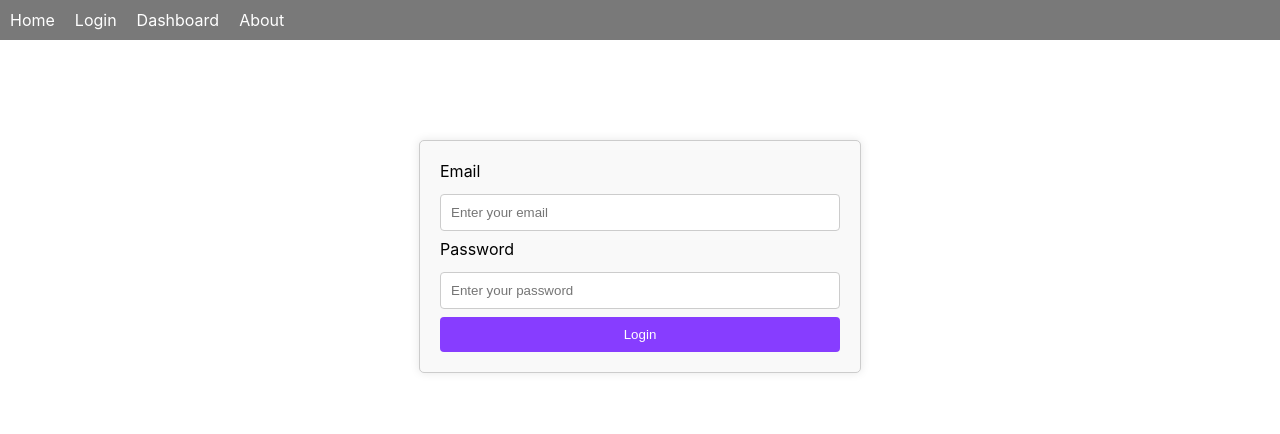
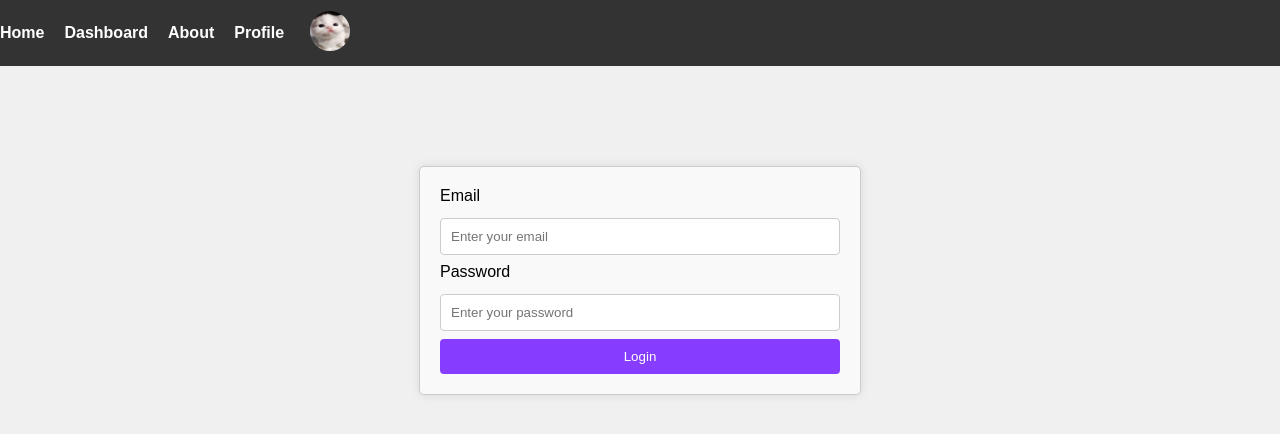
Before and after one commit to rakgoorak/react-training, a React (Create React App) app: page /login in a window 1280 px wide. Shown: the top 434 px of the page. Built offline with nearby package versions, Linux system fonts and the light colour scheme; sample sign-in values are in the browser's storage; the HTML template or start-up script is replaced by a standard one.

Commit message:
profile-dropdown

```diff
--- a/src/components/Layout/index.js
+++ b/src/components/Layout/index.js
@@ -1,7 +1,11 @@
 import { Link, Outlet } from "react-router-dom";
 import "./layout.css";
+import { useAuth } from "../../context/AuthProvider";
+import ProfileDropdown from "../ProfileDropdown";
 
 function Layout() {
+
+  const { isLogin }=useAuth()
   return (
     <>
       <nav className="navbar">
@@ -10,14 +14,20 @@ function Layout() {
             <Link to={"/home"}>Home</Link>
           </div>
           <div className="navbar-menu-item">
-            <Link to={"/login"}>Login</Link>
-          </div>
-          <div className="navbar-menu-item">
             <Link to={"/dashboard"}>Dashboard</Link>
           </div>
           <div className="navbar-menu-item">
             <Link to={"/about"}>About</Link>
           </div>
+          {isLogin && <div className="navbar-menu-item">
+            <Link to={"/profile"}>Profile</Link>
+          </div>}
+          {!isLogin && (
+            <div className="navbar-menu-item">
+              <Link to={"/login"}>Login</Link>
+            </div>
+          )}
+          {isLogin && <ProfileDropdown />}
         </div>
       </nav>
       <Outlet />
--- a/src/components/Layout/layout.css
+++ b/src/components/Layout/layout.css
@@ -1,25 +1,28 @@
-.navbar{
-    background-color: #797979;
-    padding: 10px;
-    color: #ffffff;
+.navbar {
+    background-color: #333;
+    color: #fff;
+    padding: 10px 0;
+  }
+
+  .navbar-menu {
     display: flex;
-    justify-content: space-between;
+    justify-content: flex-start;
+    align-items: center;
+    gap: 20px;
+  }
 
-    .navbar-menu{
-        display: flex;
-    }
+  .navbar-menu-item a,
+  .navbar-menu-item button {
+    color: #fff;
+    text-decoration: none;
+    font-weight: bold;
+    font-size: 16px;
+    background-color: transparent;
+    border: none;
+    cursor: pointer;
+  }
 
-    .navbar-menu-item{
-        margin-right: 20px;
-    }
-
-    .navbar-menu-item a{
-        text-decoration: none;
-        color: #ffffff;
-        transition: color 0.3s ease;
-    }
-
-    .navbar-menu-item a:hover{
-        color: #ffcc00;
-    }
-}
+  .navbar-menu-item a:hover,
+  .navbar-menu-item button:hover {
+    color: #ffd700;
+  }
--- /dev/null
+++ b/src/components/ProfileDropdown/ProfilePages.css
@@ -0,0 +1,39 @@
+.profile-dropdown {
+  position: relative;
+}
+
+.profile-dropdown-toggle {
+  background-color: transparent;
+  border: none;
+  cursor: pointer;
+}
+
+.profile-image {
+  width: 40px;
+  height: 40px;
+  border-radius: 50%;
+}
+
+.profile-dropdown-content {
+  position: absolute;
+  background-color: #fff;
+  box-shadow: 0px 8px 16px 0px rgba(0,0,0,0.2);
+  min-width: 150px;
+  z-index: 1;
+  top: 60px;
+  right: 0;
+}
+
+.profile-dropdown-content button {
+  width: 100%;
+  padding: 10px 15px;
+  text-align: left;
+  border: none;
+  background-color: transparent;
+  cursor: pointer;
+  color: #333;
+}
+
+.profile-dropdown-content button:hover {
+  background-color: #f1f1f1;
+}
--- /dev/null
+++ b/src/components/ProfileDropdown/index.js
@@ -0,0 +1,37 @@
+import React, { useState } from "react";
+import { FontAwesomeIcon } from "@fortawesome/react-fontawesome";
+import { faSignOutAlt, faUser, faCog, faHeart } from "@fortawesome/free-solid-svg-icons";
+import profileImage from "../../assets/images/cat.JPG";
+import { useAuth } from "../../context/AuthProvider";
+import "./ProfilePages.css";
+
+function ProfileDropdown() {
+    const [showMenu, setShowMenu]=useState(false);
+    const toggleMenu=()=>{
+        setShowMenu(!showMenu);
+
+    }
+
+    const { onLogout } = useAuth();
+    const handleLogout = () => {
+      onLogout();
+    };
+
+    return (
+        <div className="navbar-menu-item profile-dropdown">
+          <button className="profile-dropdown-toggle" onClick={toggleMenu}>
+            <img src={profileImage} alt="Profile" className="profile-image"/>
+          </button>
+          {showMenu && (
+            <div className="profile-dropdown-content">
+            <button><FontAwesomeIcon icon={faUser} /> Profile</button>
+            <button><FontAwesomeIcon icon={faCog} /> Settings</button>
+            <button><FontAwesomeIcon icon={faHeart} /> Favorites</button>
+            <button onClick={handleLogout}><FontAwesomeIcon icon={faSignOutAlt} /> Logout</button>
+          </div>
+          )}
+        </div>
+      );
+    }
+
+export default ProfileDropdown;
--- a/src/context/AuthProvider.js
+++ b/src/context/AuthProvider.js
@@ -1,12 +1,12 @@
 import { createContext, useContext, useEffect, useState } from "react";
 import { PROFILE_LIST } from "../mockData/loginProfile";
-import { Navigate } from "react-router-dom";
+import { Navigate, useNavigate } from "react-router-dom";
 
 const AuthContext = createContext();
 
 function AuthProvider({ children }) {
 
-
+  const navigate=useNavigate()
   const [state, setState] = useState({
     isLogin: false,
     profile: null,
@@ -25,8 +25,9 @@ function AuthProvider({ children }) {
 
       localStorage.setItem("profile", JSON.stringify(profile));
       setState({ isLogin: true, profile: profile, redirectToProfile: true });
+      navigate('/profile')
       // set localStorage
-      alert("login success");
+      //alert("login success");
     }
 
   };
@@ -57,7 +58,7 @@ function AuthProvider({ children }) {
       }}
     >
       {children}
-      {redirectToProfile && <Navigate to="/profile" />}
+      {/*redirectToProfile && <Navigate to="/profile" />*/}
     </AuthContext.Provider>
   );
 }
--- a/src/mockData/loginProfile.js
+++ b/src/mockData/loginProfile.js
@@ -1,3 +1,5 @@
+import catProfileImage from "../assets/images/cat.JPG";
+
 const PROFILE_LIST = [
     {
       email: "master@gmail.com",
@@ -12,6 +14,7 @@ const PROFILE_LIST = [
       userName: "user",
       firstName: "Patiphan",
       lastName: "Wilaiphit",
+      picture: catProfileImage,
     },
   ];
 
--- /dev/null
+++ b/src/pages/Home/home.css
@@ -0,0 +1,24 @@
+body {
+    font-family: Arial, sans-serif;
+    margin: 0;
+    padding: 0;
+    background-color: #f0f0f0;
+}
+
+.container {
+    max-width: 1200px;
+    margin: 0 auto;
+    padding: 20px;
+}
+
+.header {
+    background-color: #333;
+    color: #fff;
+    padding: 20px;
+    text-align: center;
+}
+
+.main-content {
+    padding: 20px;
+    text-align: center;
+}
--- a/src/pages/Home/index.js
+++ b/src/pages/Home/index.js
@@ -1,9 +1,17 @@
-import React from 'react'
+import React from 'react';
+import './home.css';
 
 function Home() {
-  return (
-    <div>This is the Home Page</div>
-  )
+    return (
+        <div className="container">
+            <header className="header">
+                <h1>This is the Home Pages</h1>
+            </header>
+            <div className="main-content">
+                <p>Welcome</p>
+            </div>
+        </div>
+    );
 }
 
-export default Home
+export default Home;
--- /dev/null
+++ b/src/pages/Profile/Profile.css
@@ -0,0 +1,42 @@
+.profile-container {
+  max-width: 400px;
+  margin: 0 auto;
+  padding: 20px;
+  border: 1px solid #ccc;
+  border-radius: 8px;
+  background-color: #f9f9f9;
+}
+
+.profile-header {
+  text-align: center;
+  margin-bottom: 20px;
+}
+
+.profile-header h2 {
+  font-size: 24px;
+  color: #333;
+}
+
+.profile-info {
+  margin-bottom: 10px;
+}
+
+.profile-info p {
+  margin: 5px 0;
+  font-size: 16px;
+  color: #666;
+}
+
+.logout-button {
+  background-color: #f44336;
+  color: #fff;
+  border: none;
+  border-radius: 4px;
+  padding: 10px 20px;
+  font-size: 16px;
+  cursor: pointer;
+}
+
+.logout-button:hover {
+  background-color: #d32f2f;
+}
--- a/src/pages/Profile/index.js
+++ b/src/pages/Profile/index.js
@@ -3,22 +3,27 @@ import { useAuth } from "../../context/AuthProvider";
 import { FontAwesomeIcon } from "@fortawesome/react-fontawesome";
 import { faSignOutAlt } from "@fortawesome/free-solid-svg-icons";
 import { PROFILE_LIST } from "../../mockData/loginProfile";
+import "./Profile.css";
 
 const ProfilePage = () => {
+  const { profile, onLogout } = useAuth();
+  const userProfile = PROFILE_LIST.find((user) => user.email === profile.email);
 
-  const { profile, onLogout } = useAuth();
-  const userProfile=PROFILE_LIST.find((user)=>user.email === profile.email);
-  const handleLogout=()=>{
+  const handleLogout = () => {
     onLogout();
-  }
+  };
 
   return (
-    <div>
-      <h2>Profile Page</h2>
-      <p>Welcome, {userProfile.firstName} {userProfile.lastName}!</p>
-      <p>Email: {userProfile.email}</p>
-      <p>Username: {userProfile.userName}</p>
-      <button onClick={handleLogout}>
+    <div className="profile-container">
+      <div className="profile-header">
+        <h2>Profile Page</h2>
+      </div>
+      <div className="profile-info">
+        <p>Welcome, {userProfile.firstName} {userProfile.lastName}!</p>
+        <p>Email: {userProfile.email}</p>
+        <p>Username: {userProfile.userName}</p>
+      </div>
+      <button className="logout-button" onClick={handleLogout}>
         <FontAwesomeIcon icon={faSignOutAlt} /> Logout
       </button>
     </div>
--- a/src/routes/index.js
+++ b/src/routes/index.js
@@ -14,9 +14,9 @@ function Router() {
   return (
     <Routes>
       <Route element={<Layout />}>
-        <Route path="/" element={isLogin ? <Home /> : <Navigate to="/login" />} />
+        <Route path="/home" element={<Home />}/>
         <Route path="/login" element={<Login />} />
-        <Route path="/dashboard" element={isLogin ? <Dashboard /> : <Navigate to="/login" />} />
+        <Route path="/dashboard" element={<Dashboard />}/>
         <Route path="/about" element={<About />} />
         <Route path="/profile" element={isLogin ? <Profile /> : <Navigate to="/login" />} />
         <Route path="*" element={<NoMatch404 />} />
```
Also changed, not shown: src/assets/images/cat.JPG (added).
